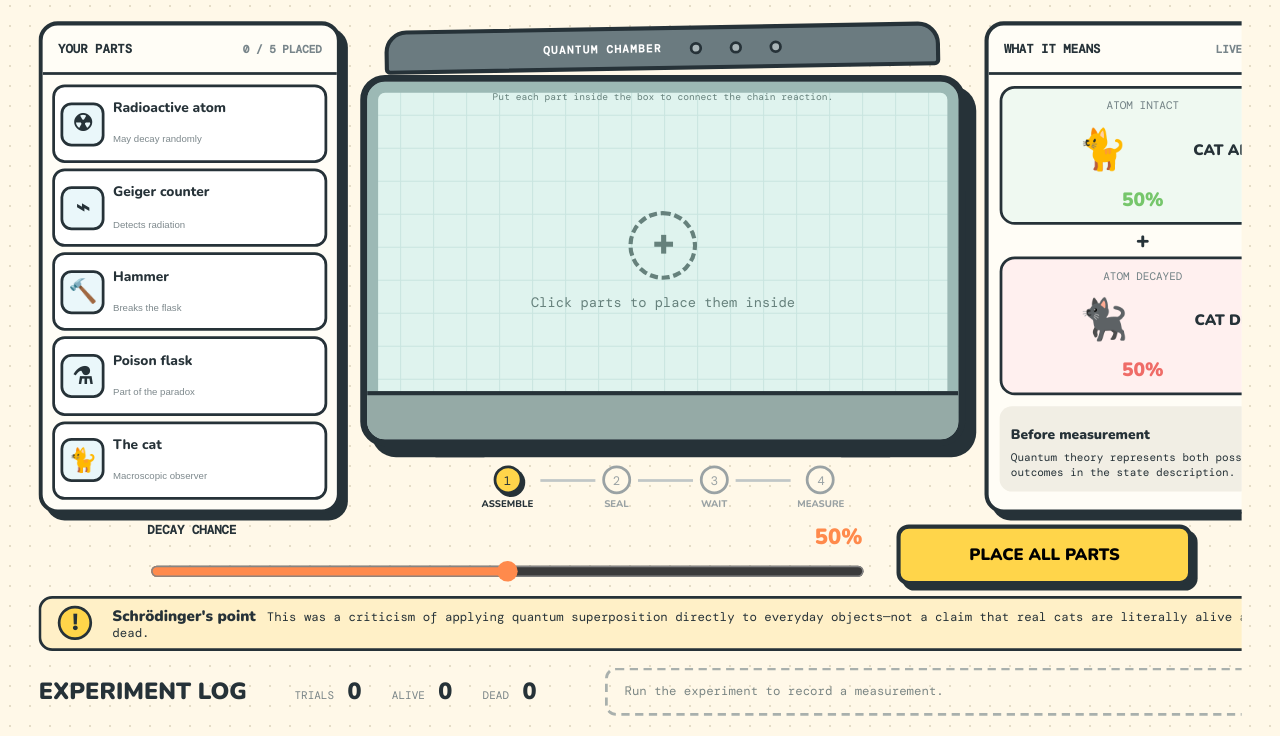
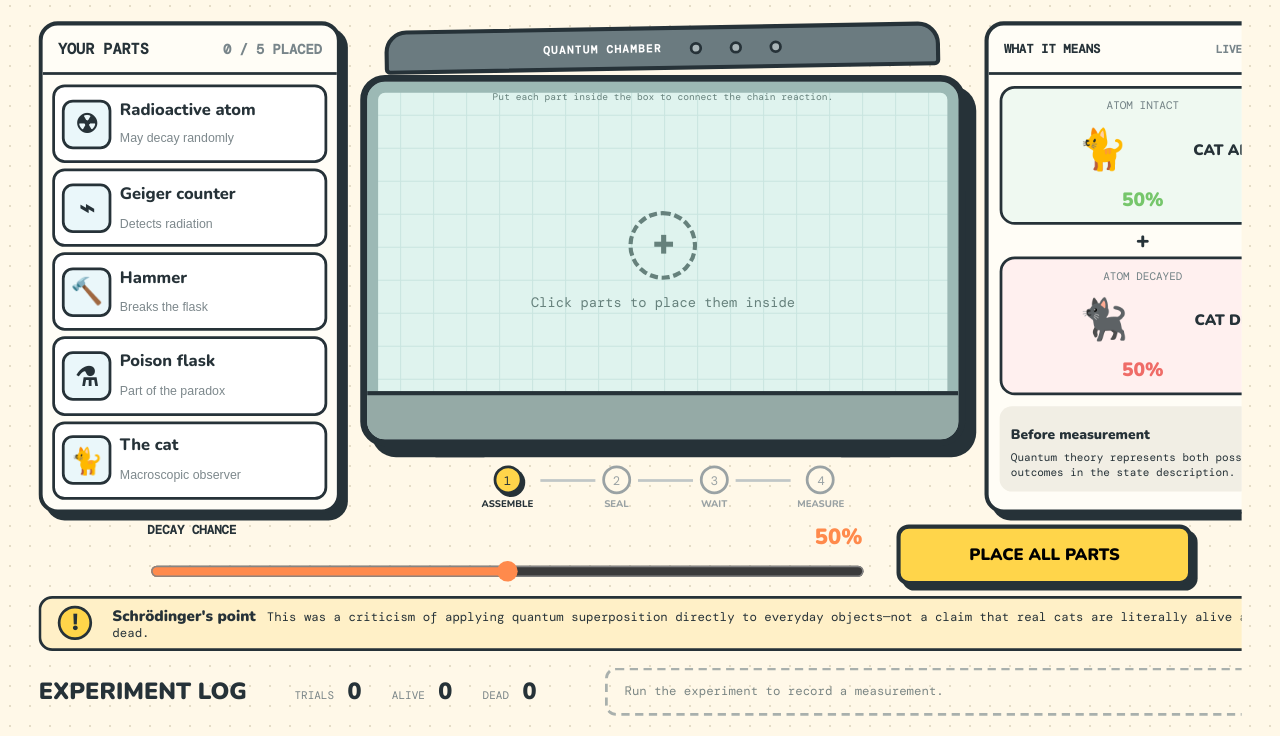
Before and after one commit to pratyushchowdhary/schrodinger-cat-paradox, a plain HTML site: page quantum-lab/index.html in a window 1280 px wide. Shown: the part 64-800 px from the top of the page. Drawn offline with nearby package versions, Linux system fonts and the light colour scheme.

Commit message:
Increase inventory typography

```diff
--- a/quantum-lab/index.html
+++ b/quantum-lab/index.html
@@ -5,7 +5,7 @@
   <meta name="viewport" content="width=device-width, initial-scale=1.0">
   <meta name="theme-color" content="#fff8e8">
   <title>Schrödinger Cat Paradox</title>
-  <link rel="stylesheet" href="styles.css?v=8">
+  <link rel="stylesheet" href="styles.css?v=9">
 </head>
 <body>
   <div class="app-shell">
--- a/quantum-lab/styles.css
+++ b/quantum-lab/styles.css
@@ -16,9 +16,9 @@
   .intro .kicker{margin-bottom:3px;font-size:8px}.intro h1{font-size:32px}.intro>p:last-child{margin-top:4px;font-size:9px}
   .game-layout{min-height:0;gap:14px;grid-template-columns:220px minmax(440px,1fr) 230px}
   .card{min-height:0;height:100%}.science-card{grid-column:auto}.tray .parts{height:calc(100% - 36px)}
-  .card-title{height:36px;padding:0 11px;font-size:9px}
-  .parts{padding:7px}.part{min-height:0;height:calc((100% - 16px)/5);margin-bottom:4px;padding:4px;grid-template-columns:38px 1fr}
-  .part>b{width:32px;height:32px;font-size:17px}.part>span{font-size:10px}
+  .card-title{height:36px;padding:0 11px;font-size:9px}.card-title small{font-size:8px}.tray .card-title{font-size:11px}.tray .card-title small{font-size:10px}
+  .parts{padding:7px}.part{min-height:0;height:calc((100% - 16px)/5);margin-bottom:4px;padding:5px;grid-template-columns:42px 1fr}
+  .part>b{width:36px;height:36px;font-size:19px}.part>span{font-size:12px}.part small{font-size:9px}
   .experiment{min-height:0;height:100%;justify-content:center}
   .box-wrap{padding-top:8px}.box-lid{height:32px;margin-inline:18px;gap:20px;font-size:8px}.box-lid.open{transform:rotate(-1deg) translateY(-3px)}
   .box{height:min(35vh,270px);min-height:190px}.box:after{height:32px}.box-feet i{height:8px}
```
